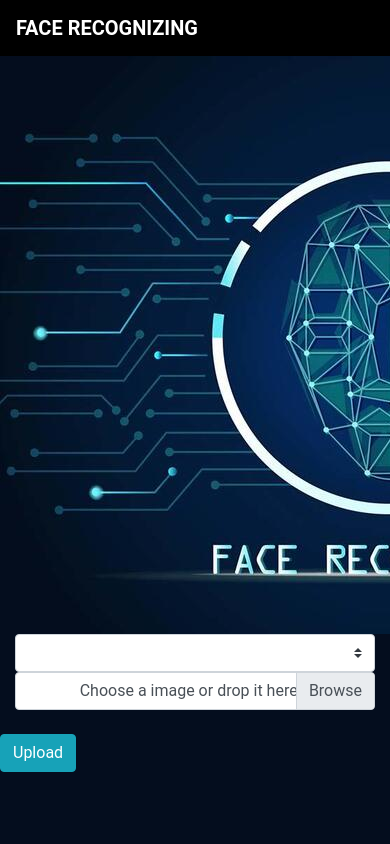
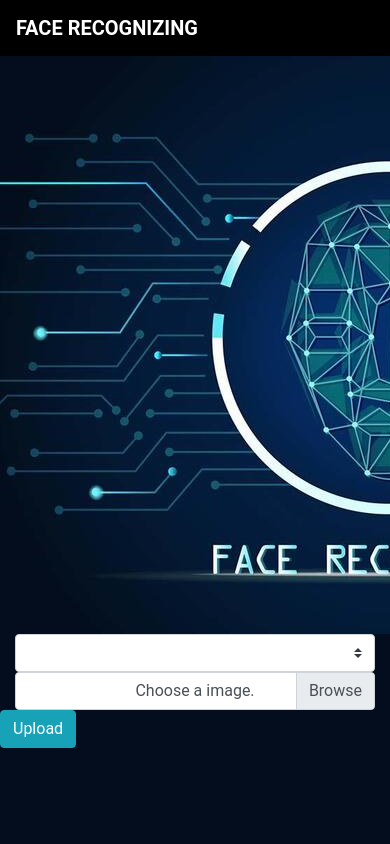
Before and after one commit to StevenMaMei/AWS_course_first_project, a Vue app in the folder face_matcher/: page / in a window 390 px wide. Shown: the top 844 px of the page. Built offline with nearby package versions, Linux system fonts and the light colour scheme.

Commit message:
add changes

```diff
--- a/face_matcher/src/components/HelloWorld.vue
+++ b/face_matcher/src/components/HelloWorld.vue
@@ -12,19 +12,17 @@
               >{{ option.name }}</option
             >
           </select>
+
         </div>
         <div class="col-sm">
           <!-- Styled -->
           <b-form-file
             @change="onFileSelected"
-            placeholder="Choose a image or drop it here..."
-            drop-placeholder="Drop image here..."
+            placeholder="Choose a image."
+
           ></b-form-file>
 
-          <div id="preview">
-            <br />
-            <img class="rounded" v-if="url" :src="url" />
-          </div>
+
         </div>
         <div class="col-">
           <button type="button" class="btn btn-info" @click="onUpload">
@@ -32,18 +30,42 @@
           </button>
         </div>
       </div>
-      <br/>
-      <div v-if="similarity !=0" class="row" style="
+      <div class="row">
+        <div class="col-sm">
+   <div id="preview">
+            <br />
+            <img class="img-fluid" v-if="url2 && similarity!=0" :src="url2" />
+          </div>
+        </div>
+        <div class="col-sm">
+          <div id="preview">
+            <br />
+            <img class="img-fluid" v-if="url" :src="url" />
+          </div>
+        </div>
+      </div>
+      <br />
+      <div
+        v-if="this.similarity != 0"
+        class="row"
+        style="
     place-content: center;
     color: white;
-">
-        <h2>Similarity with our DataBase: {{this.similarity}}%</h2>
+"
+      >
+        <h2>Similarity with our DataBase: {{ this.similarity }}%</h2>
       </div>
-       <div v-if="similarity =0" class="row" style="
+ <div
+        v-if="similarity === 0"
+        class="row"
+        style="
     place-content: center;
     color: white;
-">
-        <h2>There are not similarity with our DataBase</h2>
+"
+      >
+          <h1   style="
+    color: mediumspringgreen;
+"> There is not similarity with our DataBase</h1>
       </div>
     </div>
   </div>
@@ -56,9 +78,10 @@ export default {
   name: "HelloWorld",
   data() {
     return {
-      similarity:'',
+      similarity: "",
       selectedFile: null,
       url: null,
+      url2: null,
       selected: null,
       options: [
         { id: "Collections", name: "Añadir en la BD" },
@@ -71,10 +94,16 @@ export default {
       this.selectedFile = event.target.files[0];
       this.url = URL.createObjectURL(this.selectedFile);
     },
-    async setSimilarity(name){
-      const response = await axios.get(`https://0yy3h1j9sl.execute-api.us-west-2.amazonaws.com/produccion?fileName=` + name)
+    async setSimilarity(name) {
+
+
+      const response = await axios.get(
+        `https://0yy3h1j9sl.execute-api.us-west-2.amazonaws.com/produccion?fileName=` +
+          name
+     );
       var myObj = JSON.parse(response.data);
-      console.log(myObj.similarity);
+      console.log(myObj.imageRoute)
+      this.url2= "https://cloud2020grupo1.s3-us-west-2.amazonaws.com/"+myObj.imageRoute;
       this.similarity = myObj.similarity;
     },
     onUpload() {
@@ -100,6 +129,10 @@ export default {
       });
       var name = this.selectedFile.name;
 
+
+
+
+
       console.log(name);
       var promise = upload.promise();
       let that = this;
@@ -111,13 +144,17 @@ export default {
         function(err) {
           return alert("There was an error uploading your photo: " + err);
         }
-
       );
-
     }
   }
 };
 </script>
 
 <!-- Add "scoped" attribute to limit CSS to this component only -->
-<style scoped></style>
+<style scoped>
+.img-fluid {
+  max-width: 100%;
+  height: auto;
+  border-radius: .25rem!important;
+}
+</style>
```
